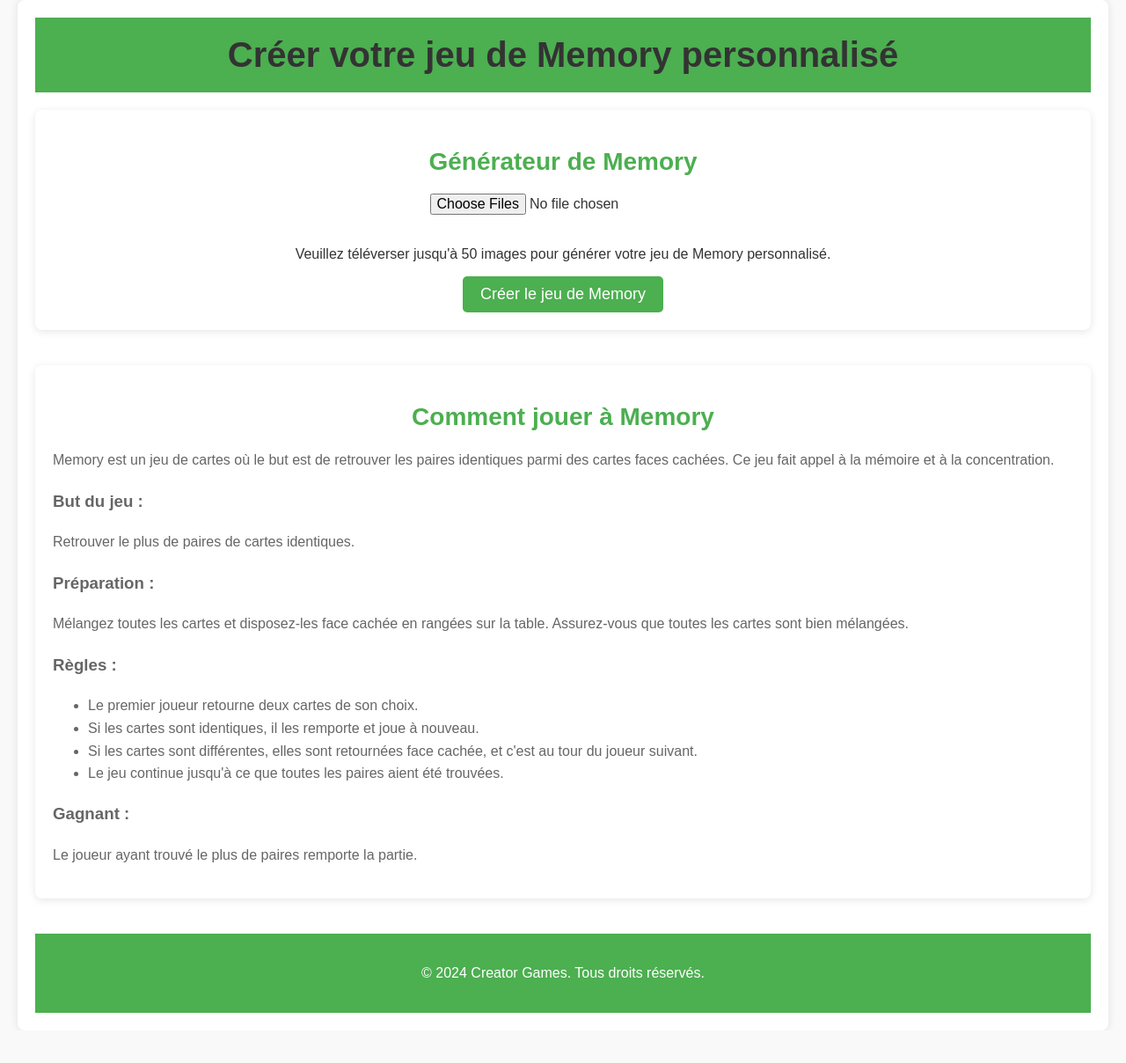
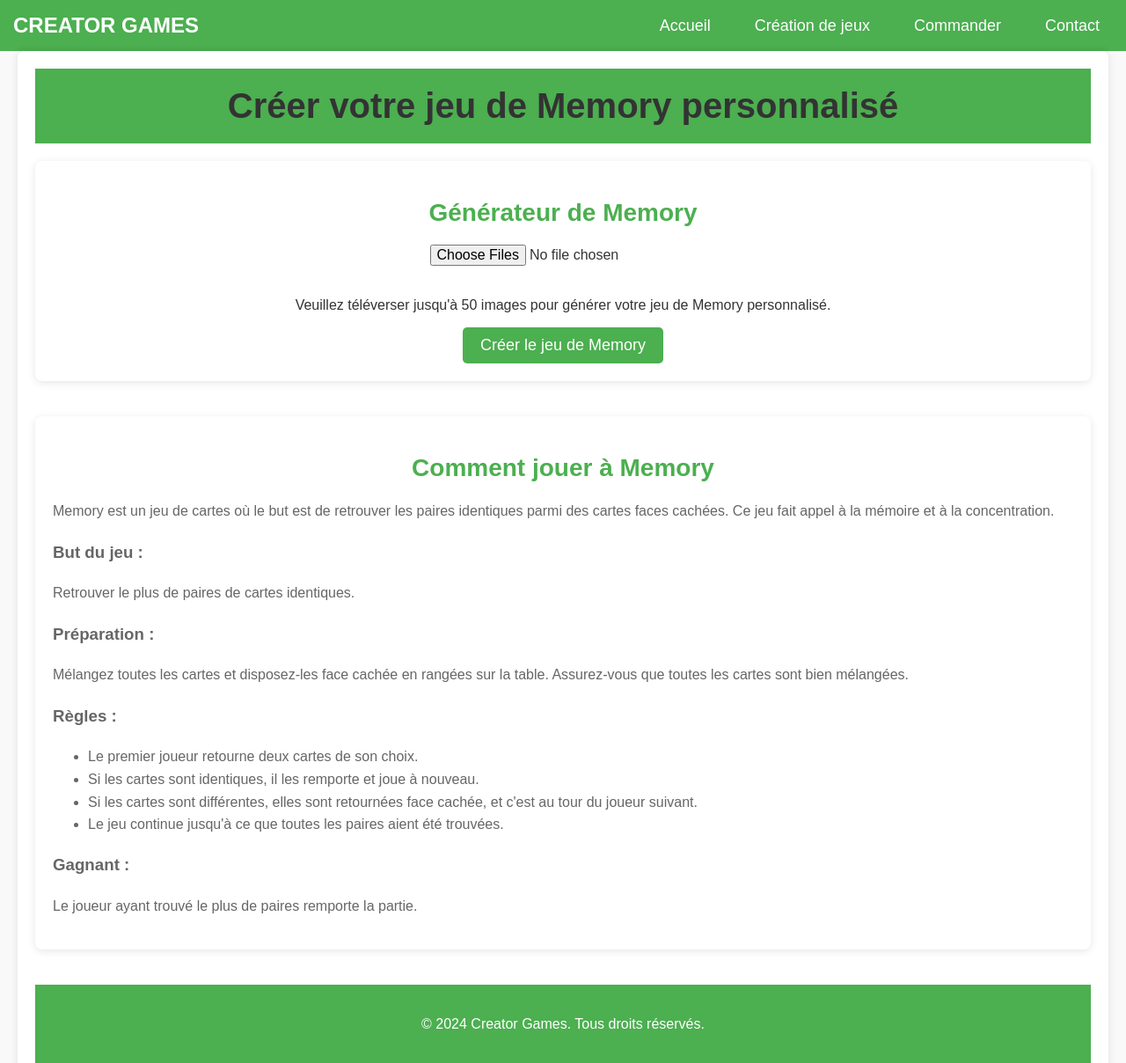
Before and after one commit to OctaveTougeron/creator-games, a Flask app: page /memory in a window 1280 px wide. Shown: the top 1208 px of the page at 88% size. Before the commit the page ends 1151 px from the top, so only its background shows below. Run offline with Flask 2, Linux system fonts and the light colour scheme.

Commit message:
Update memory.html

```diff
--- a/templates/memory.html
+++ b/templates/memory.html
@@ -56,9 +56,99 @@
             color: white;
             margin-top: 20px;
         }
+
+        /* Styles du bandeau de navigation */
+        nav {
+            background-color: #4caf50;
+            padding: 15px;
+            color: white;
+            display: flex;
+            justify-content: space-between;
+            align-items: center;
+        }
+
+        nav .logo {
+            font-size: 24px;
+            font-weight: bold;
+            text-transform: uppercase;
+        }
+
+        nav ul {
+            list-style-type: none;
+            margin: 0;
+            padding: 0;
+            display: flex;
+        }
+
+        nav ul li {
+            position: relative;
+            margin-left: 20px;
+        }
+
+        nav ul li a {
+            color: white;
+            text-decoration: none;
+            font-size: 18px;
+            padding: 10px 15px;
+        }
+
+        nav ul li a:hover {
+            background-color: #45a049;
+            border-radius: 5px;
+        }
+
+        /* Style du menu déroulant */
+        nav ul li ul {
+            display: none;
+            position: absolute;
+            background-color: #4caf50;
+            top: 40px;
+            left: 0;
+            padding: 0;
+            list-style-type: none;
+            border-radius: 5px;
+            box-shadow: 0 2px 10px rgba(0, 0, 0, 0.1);
+        }
+
+        nav ul li ul li {
+            margin: 0;
+        }
+
+        nav ul li:hover ul {
+            display: block;
+        }
+
+        nav ul li ul li a {
+            padding: 10px 15px;
+            display: block;
+            white-space: nowrap;
+        }
+
+        nav ul li ul li a:hover {
+            background-color: #45a049;
+        }
+
     </style>
 </head>
 <body>
+    <!-- Bandeau de navigation -->
+    <nav>
+        <div class="logo">Creator Games</div>
+        <ul>
+            <li><a href="{{ url_for('index') }}">Accueil</a></li>
+            <li>
+                <a href="#">Création de jeux</a>
+                <ul>
+                    <li><a href="{{ url_for('dobble') }}">Créer un jeu Dobble</a></li>
+                    <li><a href="{{ url_for('memory') }}">Créer un jeu de Memory</a></li>
+                    <!-- Ajoutez d'autres jeux ici -->
+                </ul>
+            </li>
+            <li><a href="#">Commander</a></li>
+            <li><a href="#">Contact</a></li>
+        </ul>
+    </nav>
+
     <div class="container">
         <header>
             <h1>Créer votre jeu de Memory personnalisé</h1>
```
